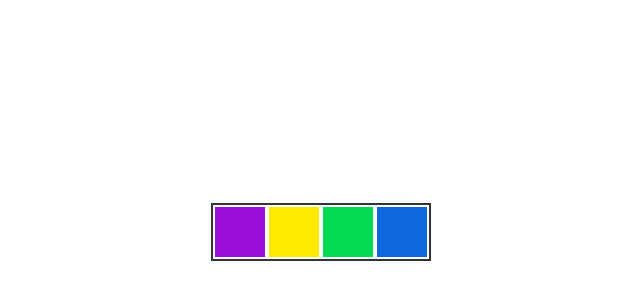
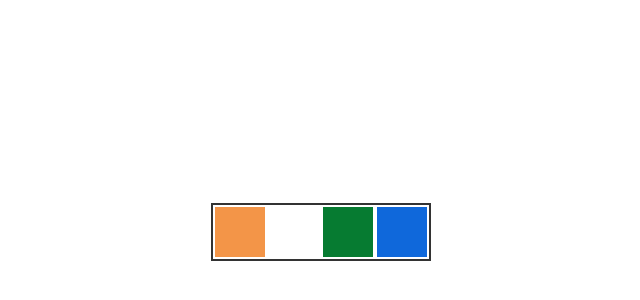
Before and after one commit to Dheerajverma2004/bgcolor_change_with_JS, a plain HTML site: page index.html in a window 1280 px wide. Shown: the part 168-468 px from the top of the page, without its empty margins (319-959 px from the left). Drawn offline with Linux system fonts and the light colour scheme.

Commit message:
color changed

```diff
--- a/Style.css
+++ b/Style.css
@@ -21,13 +21,13 @@ body {
     border: 2px solid #FFF;
 }
 .clr1{
-    background-color: #9B0FDB;
+    background-color: #f18227d7;
 }
 .clr2{
-    background-color: #ffea00;
+    background-color: #ffffff;
 }
 .clr3{
-    background-color: #04DB53;
+    background-color: #067b31;
 }
 .clr4{
     background-color: #0f68DB;
```
